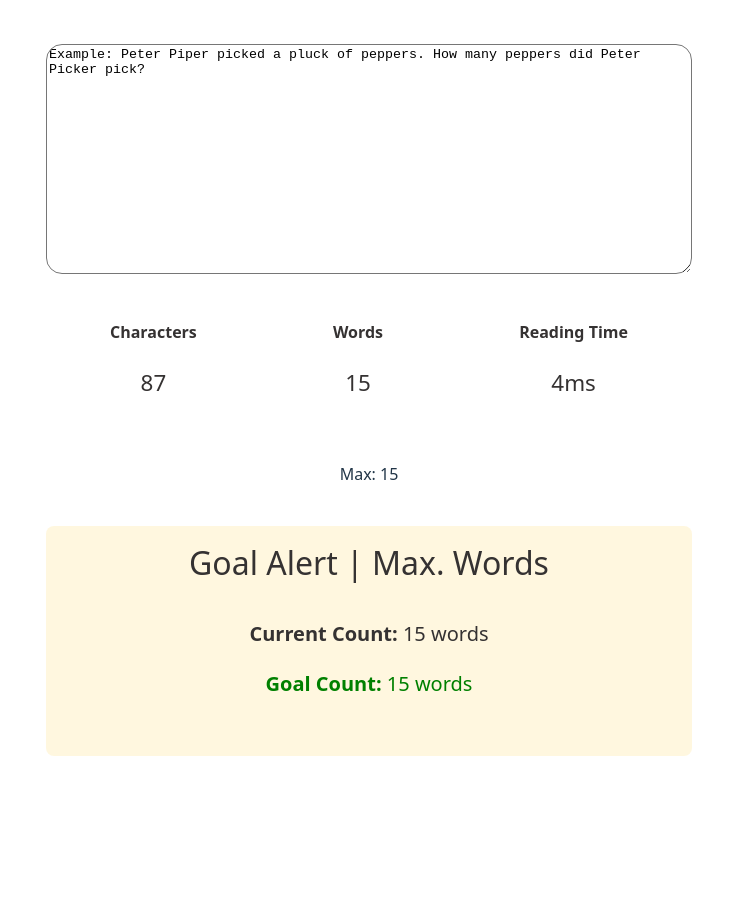
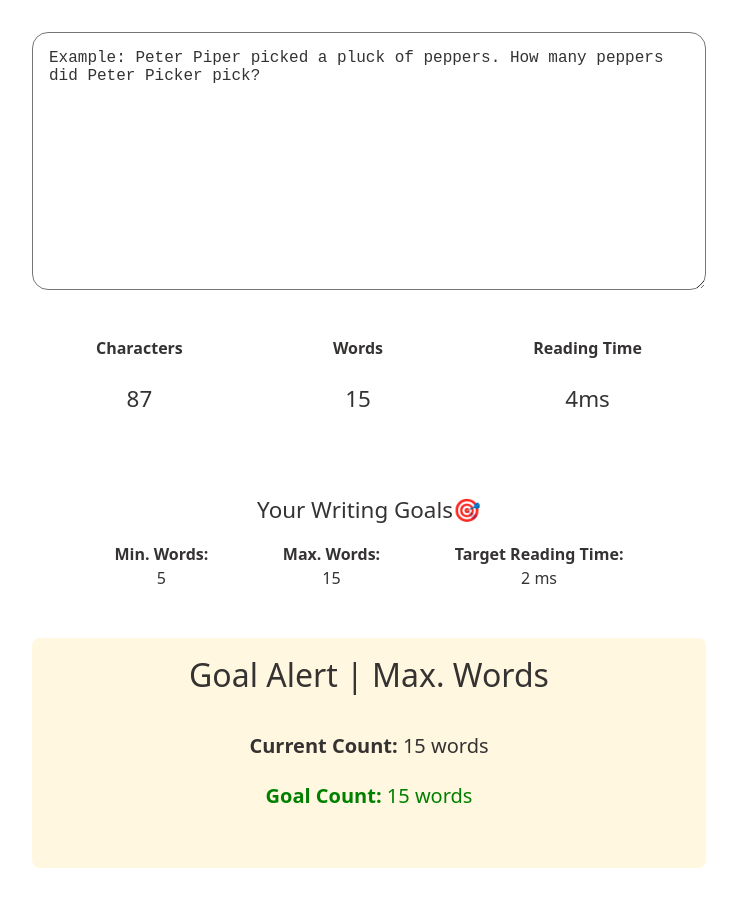
Before and after one commit to ANIO-Official/character-counter, a React (Vite) app: page / in a window 1280 px wide. Shown: the whole page, without its empty margins (271-1008 px from the left). Before the commit the page ends 800 px from the top, so only its background shows below. Built offline with nearby package versions, Linux system fonts and the light colour scheme.

Commit message:
Added styling to Character Counter component. Updated content and styling of Text Input and Goal Alert components. Added stat goals for min words and targeted reading time for styling check and testing.

```diff
--- a/src/App.tsx
+++ b/src/App.tsx
@@ -7,7 +7,9 @@ function App() {
   return (
     <>
       <CharacterCounter
+      minWords={5}
       maxWords={15}
+      targetReadingTime={2}
       />
     </>
   )
--- /dev/null
+++ b/src/components/CharacterCounter/CharacterCounter.css
@@ -0,0 +1,18 @@
+.current-goals-container{
+    background-color: white;
+    color:rgb(53, 50, 50);
+    border-radius: 1rem;
+    padding: 0.5rem;
+}
+
+.current-goals-title{
+    margin-bottom: 0;
+    font-size: 1.4rem;
+    font-weight: 400;
+}
+
+.current-goals-stats-container{
+    display: flex;
+    justify-content: space-evenly;
+    align-items: center;
+}
--- a/src/components/CharacterCounter/CharacterCounter.tsx
+++ b/src/components/CharacterCounter/CharacterCounter.tsx
@@ -1,10 +1,11 @@
+import './CharacterCounter.css'
 import { useState } from 'react'
 import TextInput from '../TextInput/TextInput'
 import StatsDisplay from "../StatsDisplay/StatsDisplay"
 import type { CharacterCounterProps, TextStats } from '../../type'
 import GoalAlert from '../GoalAlert/GoalAlert'
 
-export default function CharacterCounter({minWords, maxWords, targetReadingTime}:CharacterCounterProps) {
+export default function CharacterCounter({ minWords, maxWords, targetReadingTime }: CharacterCounterProps) {
     const [text, setText] = useState(`Example: Peter Piper picked a pluck of peppers. How many peppers did Peter Picker pick?`)
 
     const handleTextInputChange = (userInput: string) => {
@@ -12,26 +13,26 @@ export default function CharacterCounter({minWords, maxWords, targetReadingTime}
     }
 
     //Check if the value is set for this number variable. Used to determine hidden status
-    const checkNumValue = (variable:number | null |undefined): boolean =>{
-        return variable !== undefined? false:true
+    const checkNumValue = (variable: number | null | undefined): boolean => {
+        return variable !== undefined ? false : true
     }
 
     //Split by words, dont include empty space.
-    const calculateWords = ()=>{
+    const calculateWords = () => {
         //Split the text by spaces.
         const textSplit = (text.split(' '))
 
         //Return the length number of items in textSplit that are not empty spaces. (actual words)
-        const words = (textSplit.filter((word:string) => word !== '')).length
-        return text === ""? 0 : words //check if the text is empty, when it's not, return the number of words.
+        const words = (textSplit.filter((word: string) => word !== '')).length
+        return text === "" ? 0 : words //check if the text is empty, when it's not, return the number of words.
     }
 
     //Formula for read time.
-    const calculateReadTime = (words:number) =>{
+    const calculateReadTime = (words: number) => {
         return Math.floor(words * 0.3)
     }
 
-    const stats : TextStats = {
+    const stats: TextStats = {
         characterCount: (text.split('')).length, //split input text by each character and return how many there are
         wordCount: calculateWords(),
         readingTime: calculateReadTime((calculateWords()))
@@ -49,17 +50,21 @@ export default function CharacterCounter({minWords, maxWords, targetReadingTime}
                     stats={stats}
                     showReadingTime={true}
                 />
-                <div>
+                <div className='current-goals-container'>
                     {/*Each of these will only show when they are defined. Otherwise hidden. */}
-                    <p id="min-words" className="stats-goals" hidden={checkNumValue(minWords)}>Min: {minWords}</p>
-                    <p id="max-words" className="stats-goals" hidden={checkNumValue(maxWords)}>Max: {maxWords}</p>
-                    <p id="target-reading-time" className="stats-goals" hidden={checkNumValue(targetReadingTime)}>Target Reading Time: {targetReadingTime}</p>
+                    <h3 className='current-goals-title'>Your Writing Goals🎯</h3>
+                    <div className='current-goals-stats-container'>
+                        <p id="min-words" className="stats-goals" hidden={checkNumValue(minWords)}><b>Min. Words:</b> <br/>{minWords}</p>
+                        <p id="max-words" className="stats-goals" hidden={checkNumValue(maxWords)}><b>Max. Words:</b> <br/>{maxWords}</p>
+                        <p id="target-reading-time" className="stats-goals" hidden={checkNumValue(targetReadingTime)}><b>Target Reading Time:</b> <br/>{targetReadingTime} ms</p>
+                    </div>
+
                 </div>
-                <br/>
+                <br />
                 <GoalAlert
-                goalName='Max. Words'
-                goalAmount={{minWords, maxWords, targetReadingTime}}
-                stats={stats}
+                    goalName='Max. Words'
+                    goalAmount={{ minWords, maxWords, targetReadingTime }}
+                    stats={stats}
                 />
             </div>
         </>
--- a/src/components/GoalAlert/GoalAlert.tsx
+++ b/src/components/GoalAlert/GoalAlert.tsx
@@ -35,12 +35,12 @@ export default function GoalAlert({
   function checkGoal(): string {
     switch (true) {
       case goalName === "Min. Words" && goalAmount.minWords !== undefined:
-        return goalAmount.minWords <= stats.wordCount ? "green" : "red";
+        return goalAmount.minWords === stats.wordCount ? "green" : "red";
       case goalName === "Max. Words" && goalAmount.maxWords !== undefined:
-        return goalAmount.maxWords <= stats.wordCount ? "green" : "red";
+        return goalAmount.maxWords === stats.wordCount ? "green" : "red";
       case goalName === "Target Reading Time" &&
         goalAmount.targetReadingTime !== undefined:
-        return goalAmount.targetReadingTime <= stats.readingTime
+        return goalAmount.targetReadingTime === stats.readingTime
           ? "green"
           : "red";
       default:
@@ -53,12 +53,12 @@ export default function GoalAlert({
     switch (true) {
       case goalName === "Max. Words" && goalAmount.maxWords !== undefined:
         return goalAmount.maxWords < stats.wordCount
-          ? "⚠You've met your word count!⚠"
+          ? "You've met your word count!🎉"
           : false;
       case goalName === "Target Reading Time" &&
         goalAmount.targetReadingTime !== undefined:
         return goalAmount.targetReadingTime >= stats.readingTime
-          ? "⚠You've met your reading goal!⚠"
+          ? "You've met your reading goal!🎉"
           : false;
       default:
         "";
--- a/src/components/TextInput/TextInput.css
+++ b/src/components/TextInput/TextInput.css
@@ -1,9 +1,12 @@
 .text-input{
     background-color: white;
+    color:rgb(53, 50, 50);
+    padding: 1rem;
     min-width: 28vw;
     max-width: 28vw;
     height: 28vh;
     border-radius: 1rem;
+    font-size: 1rem;
 }
 
 /*Medium Screens*/
```
